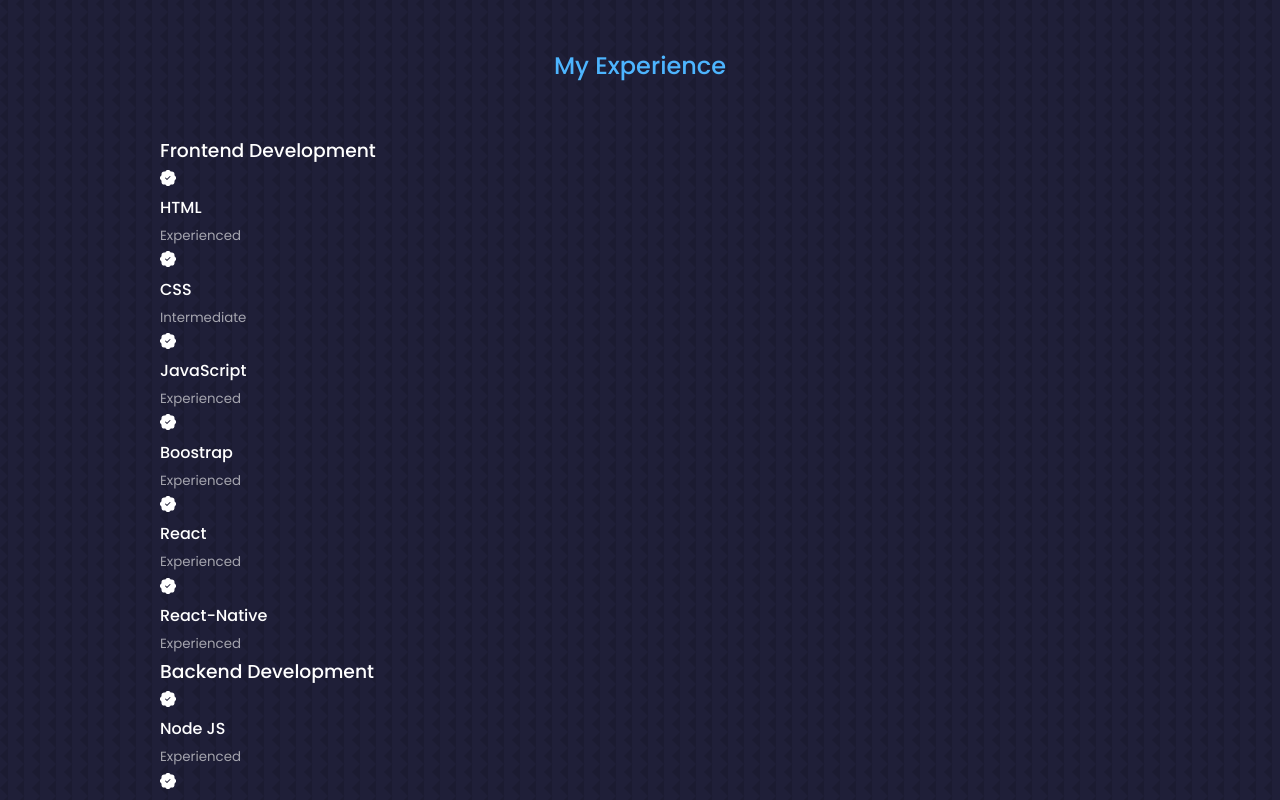
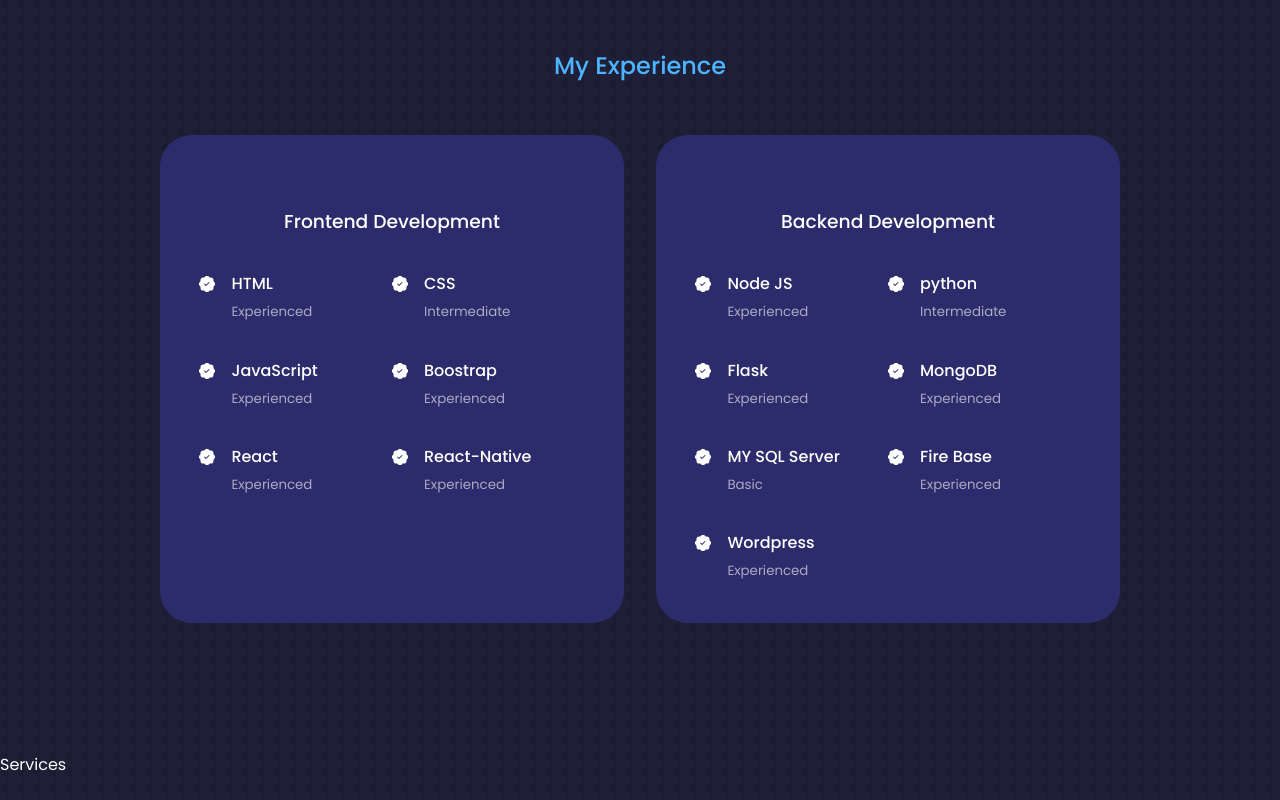
Before and after one commit to nipunakaushan/portfolio-style-01, a React (Create React App) app: page / in a window 1280 px wide. Shown: the part 1940-2740 px from the top of the page. Built offline with nearby package versions, Linux system fonts and the light colour scheme.

Commit message:
implement experience.css component

```diff
--- a/src/components/experience/Experience.jsx
+++ b/src/components/experience/Experience.jsx
@@ -14,39 +14,52 @@
           <div className="experience__content">
 
               <article className='experience__details'>
-              <BsPatchCheckFill />
+              <BsPatchCheckFill className='experience_details-icon'/>
+              <div>
                 <h4>HTML</h4>
                 <small className='text-light'>Experienced</small>
+              </div>
+
               </article>
 
               <article className='experience__details'>
-              <BsPatchCheckFill />
+              <BsPatchCheckFill className='experience_details-icon'/>
+              <div>
                 <h4>CSS</h4>
                 <small className='text-light'>Intermediate</small>
+              </div>
               </article>
 
               <article className='experience__details'>
-              <BsPatchCheckFill />
+              <BsPatchCheckFill className='experience_details-icon'/>
+              <div>
                 <h4>JavaScript</h4>
                 <small className='text-light'>Experienced</small>
+              </div>
               </article>
 
               <article className='experience__details'>
-              <BsPatchCheckFill />
+              <BsPatchCheckFill className='experience_details-icon'/>
+              <div>
                 <h4>Boostrap</h4>
                 <small className='text-light'>Experienced</small>
+              </div>
               </article>
 
               <article className='experience__details'>
-              <BsPatchCheckFill />
+              <BsPatchCheckFill className='experience_details-icon'/>
+              <div>
                 <h4>React</h4>
                 <small className='text-light'>Experienced</small>
+              </div>
               </article>
 
               <article className='experience__details'>
-              <BsPatchCheckFill />
+              <BsPatchCheckFill className='experience_details-icon'/>
+              <div>
                 <h4>React-Native</h4>
                 <small className='text-light'>Experienced</small>
+              </div>
               </article>
           </div>
 
@@ -58,48 +71,62 @@
           <div className="experience__content">
 
               <article className='experience__details'>
-              <BsPatchCheckFill />
+              <BsPatchCheckFill className='experience_details-icon'/>
+              <div>
                 <h4>Node JS</h4>
                 <small className='text-light'>Experienced</small>
+              </div>
               </article>
 
               <article className='experience__details'>
-              <BsPatchCheckFill />
+              <BsPatchCheckFill className='experience_details-icon'/>
+              <div>
                 <h4>python</h4>
                 <small className='text-light'>Intermediate</small>
+              </div>
               </article>
 
               <article className='experience__details'>
-              <BsPatchCheckFill />
+              <BsPatchCheckFill className='experience_details-icon'/>
+              <div>
                 <h4>Flask</h4>
                 <small className='text-light'>Experienced</small>
+              </div>
               </article>
 
               <article className='experience__details'>
-              <BsPatchCheckFill />
+              <BsPatchCheckFill className='experience_details-icon'/>
+              <div>
                 <h4>MongoDB</h4>
                 <small className='text-light'>Experienced</small>
+              </div>
               </article>
 
               <article className='experience__details'>
-              <BsPatchCheckFill />
+              <BsPatchCheckFill className='experience_details-icon'/>
+              <div>
                 <h4>MY SQL Server</h4>
                 <small className='text-light'>Basic</small>
+              </div>
               </article>
 
               <article className='experience__details'>
-              <BsPatchCheckFill />
+              <BsPatchCheckFill className='experience_details-icon'/>
+              <div>
                 <h4>Fire Base</h4>
                 <small className='text-light'>Experienced</small>
+              </div>
               </article>
 
               <article className='experience__details'>
-              <BsPatchCheckFill />
+              <BsPatchCheckFill className='experience_details-icon'/>
+              <div>
                 <h4>Wordpress</h4>
                 <small className='text-light'>Experienced</small>
+              </div>
               </article>
           </div>
-
+{/*=============================END OF BACKEND DEVELOPMENT TOOLS========================== */}
         </div>
 
       </div>
--- a/src/components/experience/experience.css
+++ b/src/components/experience/experience.css
@@ -0,0 +1,75 @@
+.experience__container {
+    display: grid;
+    grid-template-columns: 1fr 1fr;
+    gap: 2rem;
+}
+
+.experience__container > div {
+    background: var(--color-bg-variant);
+    padding: 2.4rem;
+    border-radius: 2rem;
+    border: 1px solid transparent;
+    transition: var(--transition);
+
+}
+
+.experience__container > div:hover {
+    background: transparent;
+    border-color: var(--color--primary-variant);
+    cursor: default;
+}
+
+.experience__container > div h3 {
+    text-align: center;
+    margin: 2rem;
+    color: var(--color--primary);
+}
+
+.experience__content {
+    display: grid;
+    grid-template-columns: 1fr 1fr;
+    row-gap: 2rem;
+
+}
+
+.experience__details {
+    display: flex;
+    gap:1rem;
+}
+
+.experience_details-icon {
+    margin-top: 6px;
+    color: var(--color--primary);
+}
+
+/*===============================MEDIA QUARIES(MEDIUM DEVICES)=======================================*/
+
+@media screen and (max-width:1024px) {
+    .experience__container {
+        grid-template-columns: 1fr;
+    }
+
+    .experience__container > div{
+        width: 80%;
+        padding: 2rem;
+        margin: 0 auto;
+    }
+    .experience__content {
+        padding: 1rem;
+    }
+}
+
+/*===============================SMALL QUARIES(MEDIUM DEVICES)=======================================*/
+
+@media screen and (max-width:600px) {
+    .experience__container {
+        gap: 1rem;
+    }
+
+    .experience__container > div {
+        width: 100%;
+        padding: 2rem 1rem;
+
+    }
+
+}
```
Lines whose indentation alone changed are shown as unchanged.
